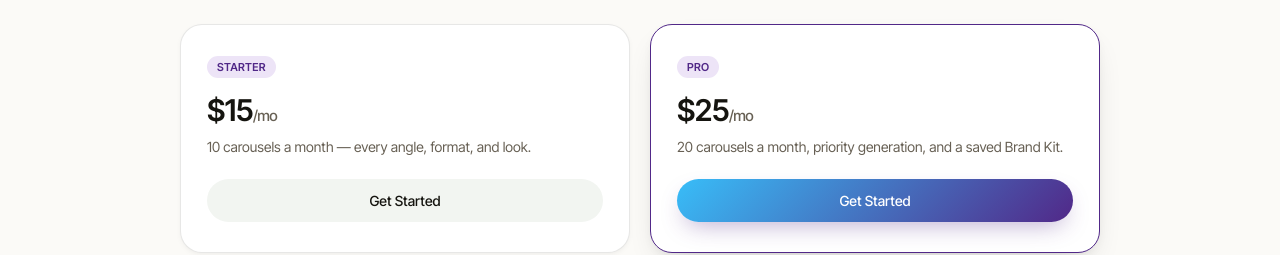
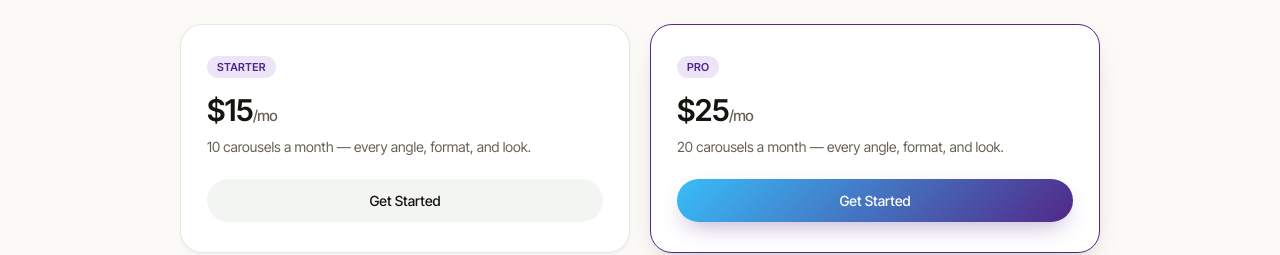
Before and after one commit to jaylenmareko/caroslide-app, a Next.js app: page / in a window 1280 px wide. Shown: the part 3180-3435 px from the top of the page. Built offline with nearby package versions, Linux system fonts and the light colour scheme; no server answers.

Commit message:
Remove inaccurate Pro-plan claims (priority generation, Brand Kit)
Both are actually available on every plan/free tier, not Pro-exclusive
-- the copy was misleading. Settings upsell line removed outright,
marketing pricing card description matched to Starter's plain phrasing.

```diff
--- a/src/frontend/components/MarketingPage.tsx
+++ b/src/frontend/components/MarketingPage.tsx
@@ -266,7 +266,7 @@ export default function MarketingPage() {
           <Reveal className="lp-pricing-card featured" delay={100}>
             <span className="plan-badge">Pro</span>
             <div className="lp-pricing-amount">$25<span className="lp-pricing-period">/mo</span></div>
-            <p className="lp-pricing-desc">20 carousels a month, priority generation, and a saved Brand Kit.</p>
+            <p className="lp-pricing-desc">20 carousels a month — every angle, format, and look.</p>
             <Link href="/login?mode=signup" className="lp-btn-solid" style={{ display: 'block', textAlign: 'center' }}>Get Started</Link>
           </Reveal>
         </div>
--- a/src/frontend/components/SettingsForm.tsx
+++ b/src/frontend/components/SettingsForm.tsx
@@ -351,7 +351,6 @@ export default function SettingsForm({
                 </button>
               ))}
             </div>
-            <p className="plan-upsell">Upgrade for more carousels a month, priority generation, and a saved Brand Kit.</p>
           </>
         )}
 
```
